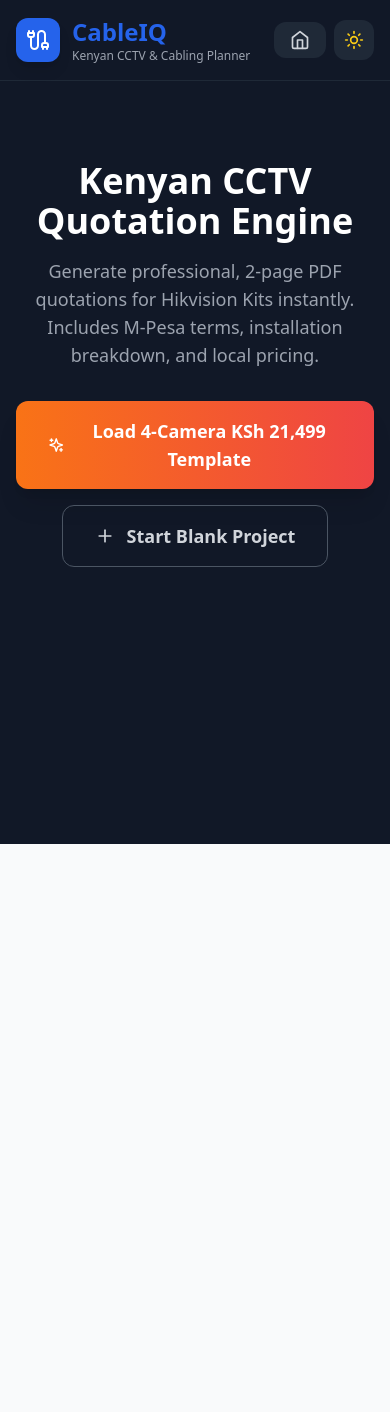
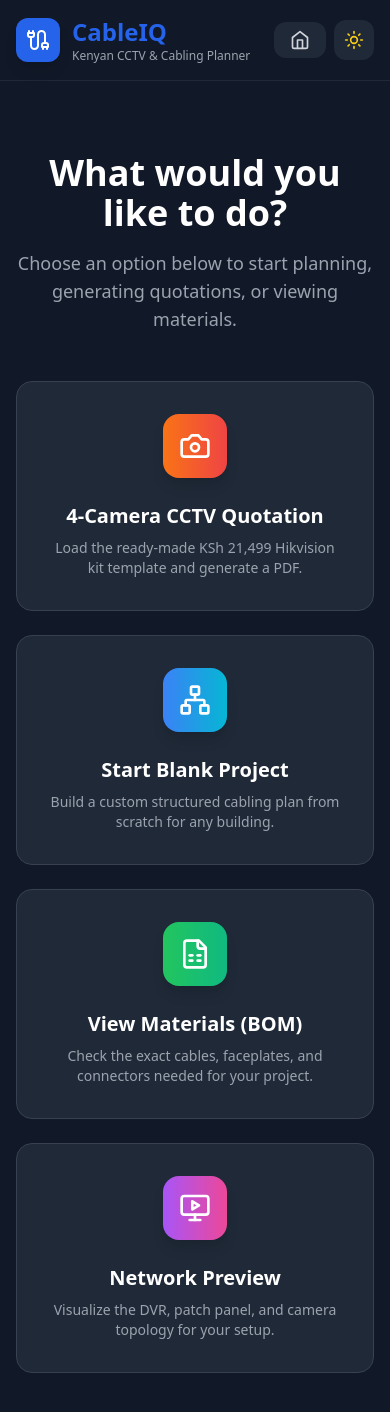
Before and after one commit to benngari/cable-planner-app, a React (Vite) app: page / in a window 390 px wide. Shown: the top 1412 px of the page. Before the commit the page ends 844 px from the top, so only its background shows below. Built offline with nearby package versions, Linux system fonts and the light colour scheme.

Commit message:
Added landing page menu with multiple options and updated business phone number to 0711645837

```diff
--- a/src/App.jsx
+++ b/src/App.jsx
@@ -1,7 +1,7 @@
 // src/App.jsx
 import React, { useState, useEffect } from 'react';
 import {
-  Plus, Camera, Wifi, Phone, Network, Cable, MapPin, Layers, Download, Trash2, FileText, Moon, Sun, CheckCircle, Server, Home as HomeIcon, Building, TreePine, ArrowRight, DollarSign, Gauge, Sparkles, Star, Zap, Printer, Eye, Save, FolderOpen, X, User, Briefcase, PhoneCall
+  Plus, Camera, Wifi, Phone, Network, Cable, MapPin, Layers, Download, Trash2, FileText, Moon, Sun, CheckCircle, Server, Home as HomeIcon, Building, TreePine, ArrowRight, DollarSign, Gauge, Sparkles, Star, Zap, Printer, Eye, Save, FolderOpen, X, User, Briefcase, FileSpreadsheet, MonitorPlay
 } from 'lucide-react';
 
 const USD_TO_KES = 130;
@@ -41,12 +41,8 @@ const getRoomIcon = (iconName) => {
 // Generate the beautiful PDF matching the Kenyan Quotation format
 const generateQuotationPDF = (data) => {
   const printWindow = window.open('', '_blank');
-  const {
-    clientInfo, businessInfo, devices, customItems, totalCost,
-    cableCost, laborCost, materialsCost, dateStr
-  } = data;
+  const { clientInfo, businessInfo, devices, customItems, totalCost, kitPrice, materialsCost, laborCost, setupCost, dateStr } = data;
 
-  // Filter cameras
   const cameras = devices.filter(d => d.type === 'cctv');
 
   printWindow.document.write(`
@@ -81,15 +77,11 @@ const generateQuotationPDF = (data) => {
         .footer { margin-top: 40px; padding-top: 20px; border-top: 1px solid #e5e7eb; display: flex; justify-content: space-between; font-size: 11px; color: #6b7280; }
         .sig-box { margin-top: 40px; display: flex; justify-content: space-between; }
         .sig-line { width: 45%; border-bottom: 1px solid #333; padding-bottom: 5px; margin-bottom: 5px; }
-        @media print {
-          .page { max-width: 100%; padding: 20px; }
-          .page-break { page-break-before: always; }
-        }
+        @media print { .page { max-width: 100%; padding: 20px; } .page-break { page-break-before: always; } }
       </style>
     </head>
     <body>
       <div class="page">
-        <!-- HEADER -->
         <div class="header">
           <div>
             <h1>QUOTATION</h1>
@@ -101,7 +93,6 @@ const generateQuotationPDF = (data) => {
           </div>
         </div>
 
-        <!-- CLIENT DETAILS -->
         <div class="details">
           <div>
             <h3>PREPARED BY</h3>
@@ -127,7 +118,6 @@ const generateQuotationPDF = (data) => {
               <li>${data.cableLength}m RG59 Two-in-one Coaxial Cable</li>
               <li>12 x BNC and DC Jack Connectors</li>
             </ul>
-            <p style="font-size:11px; color:#666; margin-top:10px;"><strong>Storage:</strong> About 5-8 days of footage before oldest is overwritten.</p>
           </div>
           <div style="width: 200px; text-align: center;">
              <div style="background:#f3f4f6; height:150px; display:flex; align-items:center; justify-content:center; border:1px dashed #ccc; border-radius:8px; color:#999; font-size:12px;">
@@ -154,62 +144,46 @@ const generateQuotationPDF = (data) => {
           <tr><td>3</td><td>Back or side access</td><td>The most common entry point for break-ins.</td></tr>
           <tr><td>4</td><td>Inside: living area / shop counter</td><td>Covers valuables, cash point, or main passage.</td></tr>
         </table>
-        <p style="font-size:11px; font-style:italic;">Final positions are agreed on site after a quick walk-through.</p>
 
-        <!-- PAGE 2 -->
         <div class="page-break"></div>
 
         <div class="section-title">INSTALLATION PROCESS</div>
         <div class="process-grid">
-          <div class="process-step"><strong>1</strong> SITE VISIT<br><span style="font-size:10px;">Agree camera positions and routes.</span></div>
-          <div class="process-step"><strong>2</strong> INSTALLATION<br><span style="font-size:10px;">Mount cameras, run cables, fit DVR.</span></div>
-          <div class="process-step"><strong>3</strong> SETUP<br><span style="font-size:10px;">Configure recording and motion alerts.</span></div>
+          <div class="process-step"><strong>1</strong> SITE VISIT<br><span style="font-size:10px;">Agree camera positions.</span></div>
+          <div class="process-step"><strong>2</strong> INSTALLATION<br><span style="font-size:10px;">Mount cameras, run cables.</span></div>
+          <div class="process-step"><strong>3</strong> SETUP<br><span style="font-size:10px;">Configure recording and alerts.</span></div>
           <div class="process-step"><strong>4</strong> HANDOVER<br><span style="font-size:10px;">Phone app setup and training.</span></div>
         </div>
 
         <div class="section-title">PRICE BREAKDOWN</div>
         <table>
           <tr><th>#</th><th>Description</th><th>Amount (KSh)</th></tr>
-          <tr><td>1</td><td><strong>Hikvision CCTV Kit</strong><br><span style="font-size:11px;">DVR, 4 cameras, hard drive, power supply, cable, connectors</span></td><td>${data.kitPrice.toLocaleString()}</td></tr>
-          <tr><td>2</td><td><strong>Installation materials</strong><br><span style="font-size:11px;">Cable clips, fixings, insulation tape</span></td><td>${data.materialsCost.toLocaleString()}</td></tr>
-          <tr><td>3</td><td><strong>Installation labour</strong><br><span style="font-size:11px;">Mounting cameras and DVR, cable routing, testing</span></td><td>${data.laborCost.toLocaleString()}</td></tr>
-          <tr><td>4</td><td><strong>Configuration and training</strong><br><span style="font-size:11px;">DVR setup, Hik-Connect app, client walkthrough</span></td><td>${data.setupCost.toLocaleString()}</td></tr>
+          <tr><td>1</td><td><strong>Hikvision CCTV Kit</strong><br><span style="font-size:11px;">DVR, 4 cameras, hard drive, power supply, cable, connectors</span></td><td>${kitPrice.toLocaleString()}</td></tr>
+          <tr><td>2</td><td><strong>Installation materials</strong><br><span style="font-size:11px;">Cable clips, fixings, insulation tape</span></td><td>${materialsCost.toLocaleString()}</td></tr>
+          <tr><td>3</td><td><strong>Installation labour</strong><br><span style="font-size:11px;">Mounting cameras and DVR, cable routing, testing</span></td><td>${laborCost.toLocaleString()}</td></tr>
+          <tr><td>4</td><td><strong>Configuration and training</strong><br><span style="font-size:11px;">DVR setup, Hik-Connect app, client walkthrough</span></td><td>${setupCost.toLocaleString()}</td></tr>
           <tr class="total-row"><td colspan="2" style="text-align:right;">TOTAL</td><td>${totalCost.toLocaleString()}</td></tr>
-        </table>
-
-        <div class="section-title">OPTIONAL UPGRADES (NOT INCLUDED)</div>
-        <table style="font-size:12px;">
-          <tr><td>1TB surveillance drive (about 2x recording time)</td><td style="text-align:right;">+ KSh 3,500</td></tr>
-          <tr><td>UPS / surge protector (protects against power cuts)</td><td style="text-align:right;">+ KSh 3,000</td></tr>
         </table>
 
         <div class="section-title">WARRANTY AND AFTER-SALES SUPPORT</div>
         <ul style="font-size:12px; padding-left:20px; color:#4b5563;">
           <li>12 months warranty on all equipment, 3 months on installation workmanship.</li>
           <li>Free phone support in the first month for app and playback questions.</li>
-          <li>Warranty excludes damage from power surges, lightning, water inside unsealed connections, or tampering.</li>
         </ul>
 
         <div class="section-title">TERMS AND CONDITIONS</div>
         <div class="terms">
           <ul>
-            <li><strong>Payment:</strong> 50% deposit to confirm, balance on completion. M-Pesa, bank, or cash: ${businessInfo.mpesa}</li>
+            <li><strong>Payment:</strong> 50% deposit to confirm, balance on completion. M-Pesa: ${businessInfo.mpesa}</li>
             <li>Prices include VAT. Quote valid for 14 days.</li>
             <li>Client provides a power socket near the DVR location.</li>
             <li>Installation takes about one day, subject to site access.</li>
-            <li>Please change the DVR password if you share access with others.</li>
           </ul>
         </div>
 
         <div class="sig-box">
-          <div>
-            <div class="sig-line"></div>
-            <span style="font-size:12px;">Accepted by (Client Signature)</span>
-          </div>
-          <div>
-            <div class="sig-line"></div>
-            <span style="font-size:12px;">Date</span>
-          </div>
+          <div><div class="sig-line"></div><span style="font-size:12px;">Accepted by (Client Signature)</span></div>
+          <div><div class="sig-line"></div><span style="font-size:12px;">Date</span></div>
         </div>
 
         <div class="footer">
@@ -217,9 +191,7 @@ const generateQuotationPDF = (data) => {
           <span>Generated by CableIQ</span>
         </div>
       </div>
-      <script>
-        window.onload = () => { setTimeout(() => { window.print(); window.close(); }, 500); };
-      <\/script>
+      <script>window.onload = () => { setTimeout(() => { window.print(); window.close(); }, 500); };<\/script>
     </body>
     </html>
   `);
@@ -231,28 +203,24 @@ function App() {
   const [currentView, setCurrentView] = useState('welcome');
   const [rooms, setRooms] = useState(defaultRooms);
   const [selectedCable, setSelectedCable] = useState('rg59');
-  const [wastageFactor, setWastageFactor] = useState(15);
   const [devices, setDevices] = useState([]);
-  const [customItems, setCustomItems] = useState([]); // For DVR, HDD, PSU, etc.
+  const [customItems, setCustomItems] = useState([]);
 
-  // Client & Business Info for Quotation
+  // Default Business Info now includes your phone number 0711645837
   const [clientInfo, setClientInfo] = useState({ name: '', phone: '', address: '' });
-  const [businessInfo, setBusinessInfo] = useState({ name: 'Ngari Tech Solutions', phone: '0712 345 678', email: 'info@ngaritech.co.ke', mpesa: 'Paybill 400200, Acc: 0110...' });
+  const [businessInfo, setBusinessInfo] = useState({
+    name: 'Ngari Tech Solutions',
+    phone: '0711645837',
+    email: 'info@ngaritech.co.ke',
+    mpesa: 'Paybill 400200, Acc: 0110...'
+  });
 
-  // Fixed costs for template
   const [kitPrice, setKitPrice] = useState(15999);
   const [materialsCost, setMaterialsCost] = useState(1000);
   const [laborCost, setLaborCost] = useState(3500);
   const [setupCost, setSetupCost] = useState(1000);
 
   const [showExportSuccess, setShowExportSuccess] = useState(false);
-  const [showLoadProjectModal, setShowLoadProjectModal] = useState(false);
-
-  // Save to localStorage
-  useEffect(() => {
-    localStorage.setItem('cableiq_devices', JSON.stringify(devices));
-    localStorage.setItem('cableiq_custom', JSON.stringify(customItems));
-  }, [devices, customItems]);
 
   useEffect(() => {
     if (darkMode) document.documentElement.classList.add('dark');
@@ -262,29 +230,19 @@ function App() {
   const formatKES = (amount) => `KSh ${Math.round(amount).toLocaleString()}`;
 
   const loadKenyanCCTVTemplate = () => {
-    // 1. Load 4 Cameras
-    const newDevices = [
+    setDevices([
       { id: 1, name: 'Camera 1 (Main Gate)', type: 'cctv', room: 'Main Entrance', cableLength: 15, poe: false },
       { id: 2, name: 'Camera 2 (Parking)', type: 'cctv', room: 'Parking / Compound', cableLength: 20, poe: false },
       { id: 3, name: 'Camera 3 (Backdoor)', type: 'cctv', room: 'Back / Side Access', cableLength: 25, poe: false },
       { id: 4, name: 'Camera 4 (Counter)', type: 'cctv', room: 'Inside Shop', cableLength: 10, poe: false },
-    ];
-    setDevices(newDevices);
-
-    // 2. Load Kit Extras
+    ]);
     setCustomItems([
       { id: 101, name: 'Hikvision 4-Channel DVR', description: 'White, Turbo HD', quantity: 1, price: 0 },
       { id: 102, name: '500GB Surveillance Hard Drive', description: 'Camera recording memory', quantity: 1, price: 0 },
       { id: 103, name: '4-Port 5A Power Supply', description: 'Centralized CCTV PSU', quantity: 1, price: 0 },
       { id: 104, name: 'BNC & DC Connectors', description: '12 pieces', quantity: 12, price: 0 },
     ]);
-
-    // 3. Reset Costs to match PDF
-    setKitPrice(15999);
-    setMaterialsCost(1000);
-    setLaborCost(3500);
-    setSetupCost(1000);
-
+    setKitPrice(15999); setMaterialsCost(1000); setLaborCost(3500); setSetupCost(1000);
     setSelectedCable('rg59');
     setCurrentView('planner');
   };
@@ -293,32 +251,16 @@ function App() {
   const calculateTotalCost = () => kitPrice + materialsCost + laborCost + setupCost;
 
   const addDevice = () => {
-    const newDevice = {
-      id: Date.now(),
-      name: `Camera ${devices.length + 1}`,
-      type: 'cctv',
-      room: rooms[0].name,
-      cableLength: 15,
-      poe: false
-    };
-    setDevices([...devices, newDevice]);
+    setDevices([...devices, { id: Date.now(), name: `Camera ${devices.length + 1}`, type: 'cctv', room: rooms[0].name, cableLength: 15, poe: false }]);
   };
 
   const removeDevice = (id) => setDevices(devices.filter(d => d.id !== id));
 
   const exportQuotation = () => {
     generateQuotationPDF({
-      clientInfo,
-      businessInfo,
-      devices,
-      customItems,
-      totalCost: calculateTotalCost(),
-      cableLength: calculateTotalCableLength(),
-      kitPrice,
-      materialsCost,
-      laborCost,
-      setupCost,
-      dateStr: new Date().toLocaleDateString('en-GB')
+      clientInfo, businessInfo, devices, customItems,
+      totalCost: calculateTotalCost(), cableLength: calculateTotalCableLength(),
+      kitPrice, materialsCost, laborCost, setupCost, dateStr: new Date().toLocaleDateString('en-GB')
     });
     setShowExportSuccess(true);
     setTimeout(() => setShowExportSuccess(false), 3000);
@@ -347,7 +289,7 @@ function App() {
             </div>
           </div>
           <div className="flex items-center space-x-2">
-            <button onClick={() => setCurrentView('welcome')} className={`px-4 py-2 rounded-xl transition-all ${darkMode ? 'bg-gray-800 text-gray-300' : 'bg-gray-100 text-gray-700'}`}>
+            <button onClick={() => setCurrentView('welcome')} className={`px-4 py-2 rounded-xl transition-all ${darkMode ? 'bg-gray-800 text-gray-300 hover:bg-gray-700' : 'bg-gray-100 text-gray-700 hover:bg-gray-200'}`}>
               <HomeIcon className="w-5 h-5" />
             </button>
             <button onClick={() => setDarkMode(!darkMode)} className={`p-2.5 rounded-xl ${darkMode ? 'bg-gray-800 text-yellow-400' : 'bg-gray-100 text-gray-600'}`}>
@@ -359,30 +301,59 @@ function App() {
 
       <div className="max-w-7xl mx-auto px-4 sm:px-6 lg:px-8 py-8 relative z-10">
 
-        {/* Welcome View */}
+        {/* --- LANDING PAGE / MENU --- */}
         {currentView === 'welcome' && (
-          <div className="text-center py-12">
-            <h2 className={`text-4xl font-bold mb-4 ${darkMode ? 'text-white' : 'text-gray-900'}`}>
-              Kenyan CCTV Quotation Engine
+          <div className="text-center py-10">
+            <h2 className={`text-4xl md:text-5xl font-extrabold mb-4 ${darkMode ? 'text-white' : 'text-gray-900'}`}>
+              What would you like to do?
             </h2>
-            <p className={`text-lg max-w-2xl mx-auto mb-8 ${darkMode ? 'text-gray-400' : 'text-gray-600'}`}>
-              Generate professional, 2-page PDF quotations for Hikvision Kits instantly. Includes M-Pesa terms, installation breakdown, and local pricing.
+            <p className={`text-lg max-w-2xl mx-auto mb-12 ${darkMode ? 'text-gray-400' : 'text-gray-600'}`}>
+              Choose an option below to start planning, generating quotations, or viewing materials.
             </p>
 
-            <div className="flex justify-center gap-4 flex-wrap">
-              <button onClick={loadKenyanCCTVTemplate} className="bg-gradient-to-r from-orange-500 to-red-500 hover:from-orange-600 hover:to-red-600 text-white font-semibold py-4 px-8 rounded-xl transition-all shadow-xl text-lg flex items-center space-x-3">
-                <Sparkles className="w-5 h-5" />
-                <span>Load 4-Camera KSh 21,499 Template</span>
-              </button>
-              <button onClick={() => setCurrentView('planner')} className={`border font-semibold py-4 px-8 rounded-xl transition-all text-lg flex items-center space-x-3 ${darkMode ? 'border-gray-600 text-gray-300 hover:bg-gray-800' : 'border-gray-300 text-gray-700 hover:bg-gray-100'}`}>
-                <Plus className="w-5 h-5" />
-                <span>Start Blank Project</span>
-              </button>
+            <div className="grid grid-cols-1 md:grid-cols-2 lg:grid-cols-3 gap-6 max-w-5xl mx-auto">
+
+              {/* Option 1: Kenyan CCTV Template */}
+              <div onClick={loadKenyanCCTVTemplate} className={`group cursor-pointer p-8 rounded-2xl border transition-all duration-300 hover:scale-105 hover:shadow-2xl ${darkMode ? 'bg-gray-800 border-gray-700 hover:border-orange-500' : 'bg-white border-gray-200 hover:border-orange-500'}`}>
+                <div className="w-16 h-16 mx-auto bg-gradient-to-r from-orange-500 to-red-500 rounded-2xl flex items-center justify-center mb-6 shadow-lg group-hover:animate-pulse">
+                  <Camera className="w-8 h-8 text-white" />
+                </div>
+                <h3 className={`text-xl font-bold mb-2 ${darkMode ? 'text-white' : 'text-gray-900'}`}>4-Camera CCTV Quotation</h3>
+                <p className={`text-sm ${darkMode ? 'text-gray-400' : 'text-gray-500'}`}>Load the ready-made KSh 21,499 Hikvision kit template and generate a PDF.</p>
+              </div>
+
+              {/* Option 2: Blank Planner */}
+              <div onClick={() => setCurrentView('planner')} className={`group cursor-pointer p-8 rounded-2xl border transition-all duration-300 hover:scale-105 hover:shadow-2xl ${darkMode ? 'bg-gray-800 border-gray-700 hover:border-blue-500' : 'bg-white border-gray-200 hover:border-blue-500'}`}>
+                <div className="w-16 h-16 mx-auto bg-gradient-to-r from-blue-500 to-cyan-500 rounded-2xl flex items-center justify-center mb-6 shadow-lg group-hover:animate-pulse">
+                  <Network className="w-8 h-8 text-white" />
+                </div>
+                <h3 className={`text-xl font-bold mb-2 ${darkMode ? 'text-white' : 'text-gray-900'}`}>Start Blank Project</h3>
+                <p className={`text-sm ${darkMode ? 'text-gray-400' : 'text-gray-500'}`}>Build a custom structured cabling plan from scratch for any building.</p>
+              </div>
+
+              {/* Option 3: Materials / BOM */}
+              <div onClick={() => setCurrentView('materials')} className={`group cursor-pointer p-8 rounded-2xl border transition-all duration-300 hover:scale-105 hover:shadow-2xl ${darkMode ? 'bg-gray-800 border-gray-700 hover:border-green-500' : 'bg-white border-gray-200 hover:border-green-500'}`}>
+                <div className="w-16 h-16 mx-auto bg-gradient-to-r from-green-500 to-emerald-500 rounded-2xl flex items-center justify-center mb-6 shadow-lg group-hover:animate-pulse">
+                  <FileSpreadsheet className="w-8 h-8 text-white" />
+                </div>
+                <h3 className={`text-xl font-bold mb-2 ${darkMode ? 'text-white' : 'text-gray-900'}`}>View Materials (BOM)</h3>
+                <p className={`text-sm ${darkMode ? 'text-gray-400' : 'text-gray-500'}`}>Check the exact cables, faceplates, and connectors needed for your project.</p>
+              </div>
+
+              {/* Option 4: Network Preview */}
+              <div onClick={() => setCurrentView('preview')} className={`group cursor-pointer p-8 rounded-2xl border transition-all duration-300 hover:scale-105 hover:shadow-2xl ${darkMode ? 'bg-gray-800 border-gray-700 hover:border-purple-500' : 'bg-white border-gray-200 hover:border-purple-500'}`}>
+                <div className="w-16 h-16 mx-auto bg-gradient-to-r from-purple-500 to-pink-500 rounded-2xl flex items-center justify-center mb-6 shadow-lg group-hover:animate-pulse">
+                  <MonitorPlay className="w-8 h-8 text-white" />
+                </div>
+                <h3 className={`text-xl font-bold mb-2 ${darkMode ? 'text-white' : 'text-gray-900'}`}>Network Preview</h3>
+                <p className={`text-sm ${darkMode ? 'text-gray-400' : 'text-gray-500'}`}>Visualize the DVR, patch panel, and camera topology for your setup.</p>
+              </div>
+
             </div>
           </div>
         )}
 
-        {/* Planner View */}
+        {/* --- PLANNER VIEW --- */}
         {currentView === 'planner' && (
           <div className="space-y-6">
 
@@ -390,7 +361,7 @@ function App() {
             <div className={`p-6 rounded-xl border ${darkMode ? 'bg-gray-800 border-gray-700' : 'bg-white border-gray-200'}`}>
               <h3 className={`text-lg font-bold mb-4 flex items-center space-x-2 ${darkMode ? 'text-white' : 'text-gray-900'}`}>
                 <User className="w-5 h-5 text-blue-500" />
-                <span>Quotation Details</span>
+                <span>Quotation Details (Phone: 0711645837)</span>
               </h3>
               <div className="grid grid-cols-1 md:grid-cols-2 gap-6">
                 <div className="space-y-3">
@@ -402,7 +373,7 @@ function App() {
                 <div className="space-y-3">
                   <h4 className="text-sm font-semibold text-blue-500">Your Business Info (Prepared By)</h4>
                   <input type="text" placeholder="Business Name" value={businessInfo.name} onChange={e => setBusinessInfo({...businessInfo, name: e.target.value})} className={`w-full px-3 py-2 rounded-lg border ${darkMode ? 'bg-gray-700 border-gray-600 text-white' : 'bg-white border-gray-300 text-gray-900'}`} />
-                  <input type="text" placeholder="Phone & Email" value={`${businessInfo.phone} | ${businessInfo.email}`} onChange={e => setBusinessInfo({...businessInfo, phone: e.target.value, email: e.target.value})} className={`w-full px-3 py-2 rounded-lg border ${darkMode ? 'bg-gray-700 border-gray-600 text-white' : 'bg-white border-gray-300 text-gray-900'}`} />
+                  <input type="text" placeholder="Phone" value={businessInfo.phone} onChange={e => setBusinessInfo({...businessInfo, phone: e.target.value})} className={`w-full px-3 py-2 rounded-lg border ${darkMode ? 'bg-gray-700 border-gray-600 text-white' : 'bg-white border-gray-300 text-gray-900'}`} />
                   <input type="text" placeholder="M-Pesa Till/Paybill" value={businessInfo.mpesa} onChange={e => setBusinessInfo({...businessInfo, mpesa: e.target.value})} className={`w-full px-3 py-2 rounded-lg border ${darkMode ? 'bg-gray-700 border-gray-600 text-white' : 'bg-white border-gray-300 text-gray-900'}`} />
                 </div>
               </div>
@@ -459,14 +430,37 @@ function App() {
               </div>
             </div>
 
-            {/* Generate Button */}
-            <button onClick={exportQuotation} className="w-full bg-gradient-to-r from-blue-600 to-cyan-600 hover:from-blue-700 hover:to-cyan-700 text-white font-bold py-4 rounded-xl shadow-xl flex items-center justify-center space-x-3 text-lg">
-              <Printer className="w-6 h-6" />
-              <span>Export Professional PDF Quotation</span>
-            </button>
+            <div className="flex space-x-4">
+              <button onClick={() => setCurrentView('welcome')} className={`px-6 py-4 rounded-xl font-bold flex items-center space-x-2 ${darkMode ? 'bg-gray-800 text-white hover:bg-gray-700' : 'bg-gray-200 text-gray-800 hover:bg-gray-300'}`}>
+                <ArrowRight className="w-5 h-5 rotate-180" /> <span>Back Home</span>
+              </button>
+              <button onClick={exportQuotation} className="flex-1 bg-gradient-to-r from-blue-600 to-cyan-600 hover:from-blue-700 hover:to-cyan-700 text-white font-bold py-4 rounded-xl shadow-xl flex items-center justify-center space-x-3 text-lg">
+                <Printer className="w-6 h-6" /> <span>Export Professional PDF Quotation</span>
+              </button>
+            </div>
 
           </div>
         )}
+
+        {/* Fallback Views (Materials & Preview) to ensure buttons work */}
+        {currentView === 'materials' && (
+          <div className={`p-10 rounded-xl text-center border ${darkMode ? 'bg-gray-800 border-gray-700' : 'bg-white border-gray-200'}`}>
+            <FileSpreadsheet className="w-16 h-16 text-green-500 mx-auto mb-4" />
+            <h2 className={`text-2xl font-bold mb-2 ${darkMode ? 'text-white' : 'text-gray-900'}`}>Bill of Materials Ready</h2>
+            <p className={`mb-6 ${darkMode ? 'text-gray-400' : 'text-gray-600'}`}>Go to the Planner to enter details and generate the full PDF with the BOM included.</p>
+            <button onClick={() => setCurrentView('planner')} className="bg-blue-600 text-white px-6 py-2 rounded-lg">Go to Planner</button>
+          </div>
+        )}
+
+        {currentView === 'preview' && (
+          <div className={`p-10 rounded-xl text-center border ${darkMode ? 'bg-gray-800 border-gray-700' : 'bg-white border-gray-200'}`}>
+            <MonitorPlay className="w-16 h-16 text-purple-500 mx-auto mb-4" />
+            <h2 className={`text-2xl font-bold mb-2 ${darkMode ? 'text-white' : 'text-gray-900'}`}>Network Topology</h2>
+            <p className={`mb-6 ${darkMode ? 'text-gray-400' : 'text-gray-600'}`}>The visual network diagram is available after setting up your cameras.</p>
+            <button onClick={() => setCurrentView('planner')} className="bg-blue-600 text-white px-6 py-2 rounded-lg">Go to Planner</button>
+          </div>
+        )}
+
       </div>
     </div>
   );
```
